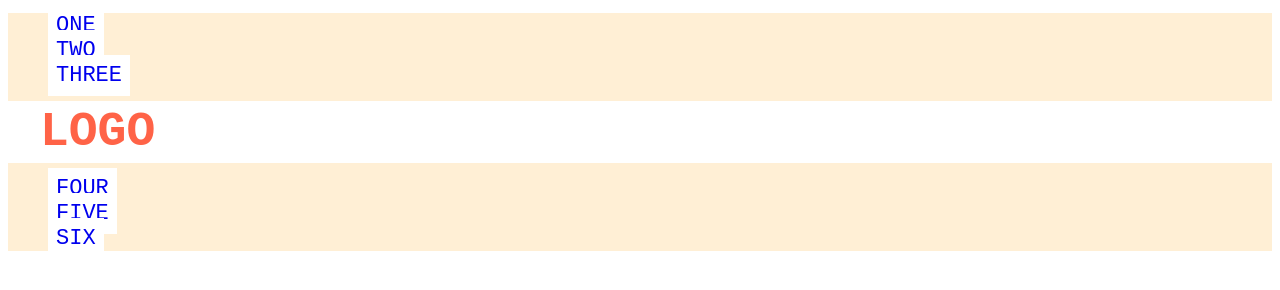
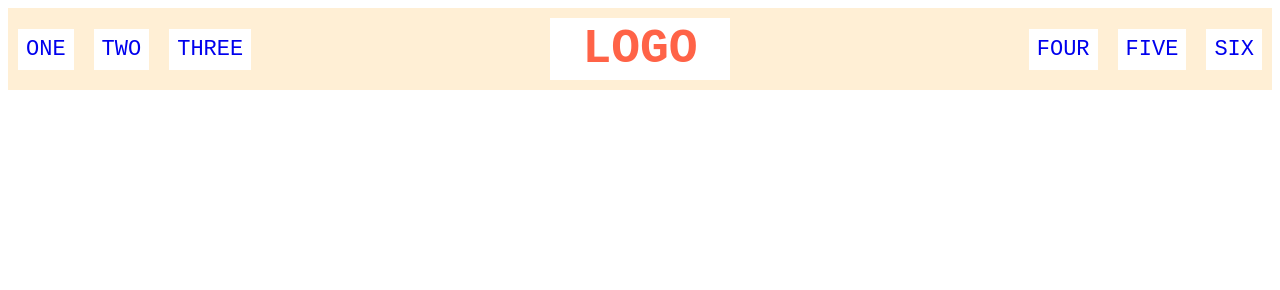
Before and after one commit to leann1109/CSS-Methods, a plain HTML site: page flex/02-flex-header/index.html in a window 1280 px wide. Drawn offline with Linux system fonts and the light colour scheme.

Commit message:
flex exercises 1 & 2

```diff
--- a/flex/01-flex-center/style.css
+++ b/flex/01-flex-center/style.css
@@ -3,6 +3,9 @@
   border: 4px solid midnightblue;
   width: 400px;
   height: 300px;
+  display: flex;
+  align-items: center;
+  justify-content: center;
 }
 
 .box {
--- a/flex/02-flex-header/style.css
+++ b/flex/02-flex-header/style.css
@@ -1,6 +1,8 @@
 .header  {
   font-family: monospace;
   background: papayawhip;
+  display: flex;
+  align-items: center;
 }
 
 .logo {
@@ -9,17 +11,38 @@
   color: tomato;
   background: white;
   padding: 4px 32px;
+  justify-content: center;
+  margin: 10px;
 }
 
 ul {
   /* this removes the dots on the list items*/
+  display: flex;
   list-style-type: none;
+  align-items: center;
+  margin: 0;
+  padding: 0;
 }
 
 a {
   font-size: 22px;
   background: white;
   padding: 8px;
+  margin: 10px;
   /* this removes the line under the links */
   text-decoration: none;
+  display: flex;
+  justify-content: space-evenly;
 }
+
+.left-links {
+  display: flex;
+  flex: 1;
+  justify-content: flex-start;
+}
+
+.right-links {
+  display: flex;
+  flex: 1;
+  justify-content: flex-end;
+}
```
